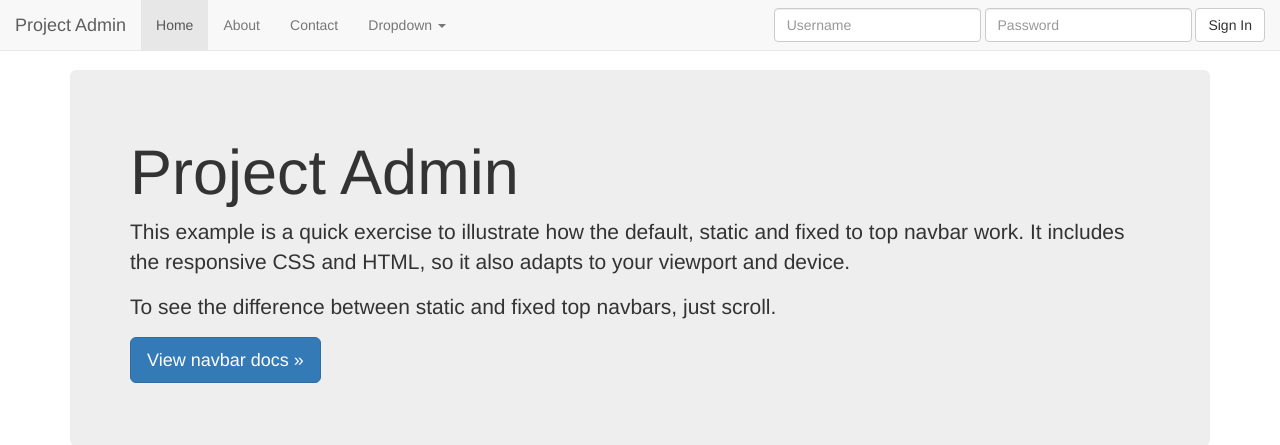
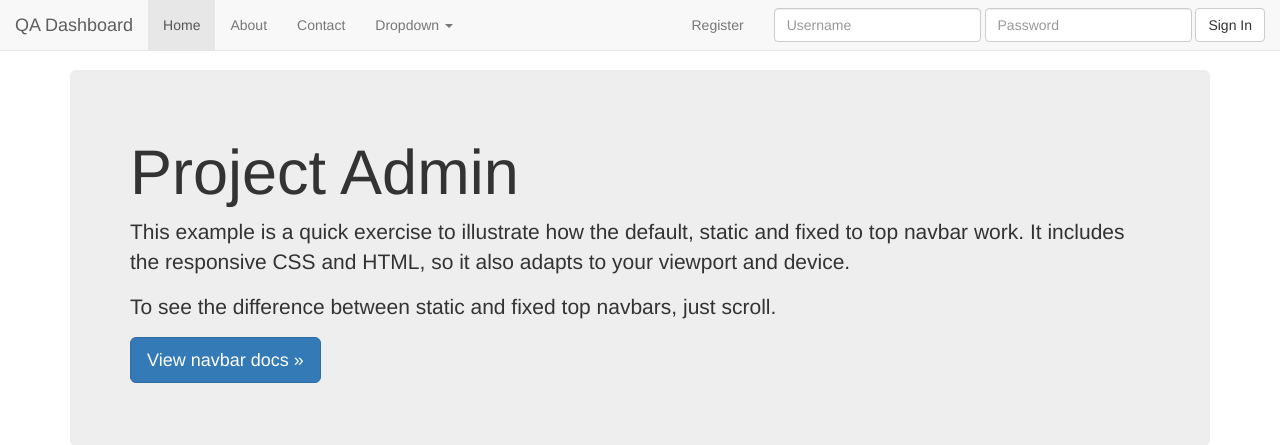
Before and after one commit to amalbose/qa_dashboard, a Django app: page / in a window 1280 px wide. Shown: the top 445 px of the page. Run offline with Django 3.2, Linux system fonts and the light colour scheme; some libraries are stand-ins or nearby versions.

Commit message:
added hardcoded value for application name

```diff
--- a/templates/base.html
+++ b/templates/base.html
@@ -9,7 +9,7 @@
     <meta name="author" content="Amal Bose (axatrikx)">
     <link rel="icon" href="{% static "img/favicon.ico" %}">
 
-    <title>{{ title }}</title>
+    <title>QA Dashboard</title>
 
     <!-- Bootstrap core CSS -->
     <link href="{% static "css/bootstrap.min.css" %}" rel="stylesheet">
@@ -36,7 +36,7 @@
             <span class="icon-bar"></span>
             <span class="icon-bar"></span>
           </button>
-          <a class="navbar-brand" href="/">{{ title }}</a>
+          <a class="navbar-brand" href="/">QA Dashboard</a>
         </div>
         <div id="navbar" class="navbar-collapse collapse">
           <ul class="nav navbar-nav">
@@ -71,6 +71,9 @@
             </div>
             <button type="submit" class="btn btn-default">Sign In</button>
             </form>
+            <ul class="nav navbar-nav navbar-right">
+				<li><a href="/register/">Register</a></li>
+			</ul>
           {% endif %}
         </div><!--/.nav-collapse -->
       </div>
```
